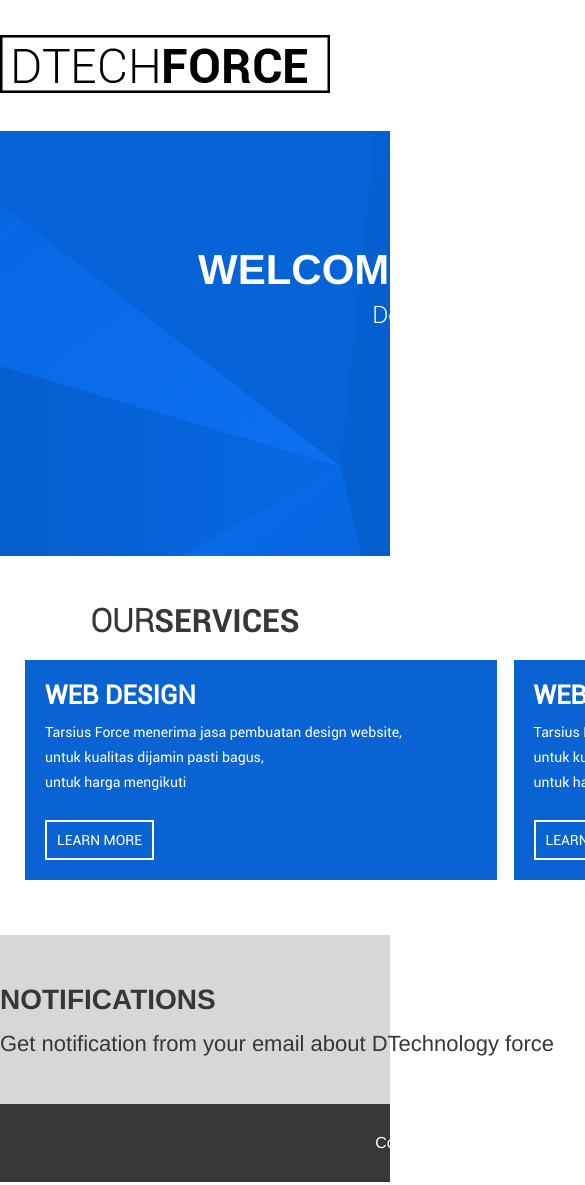
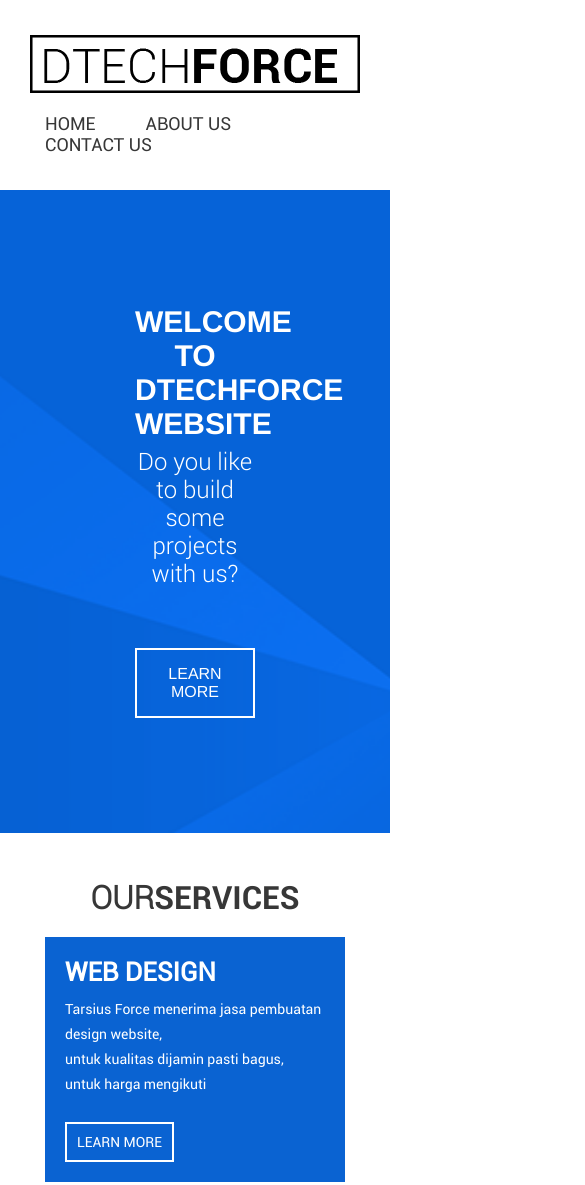
Before and after one commit to DjakaTechnology/TariusForceClone, a plain HTML site: page TarsiusForceClone/index.html in a window 390 px wide. Shown: the top 1185 px of the page, 585 px wide, since content can reach past the window. Drawn offline with Linux system fonts and the light colour scheme.

Commit message:
Responsive Update
Updated Code for responsive website

```diff
--- a/TarsiusForceClone/index.html
+++ b/TarsiusForceClone/index.html
@@ -52,7 +52,6 @@
 						<a href="#">Learn More</a>
 					</div>
 				</div>
-				<div class="content-list">
 				<div class="list-services">
 					<h2>Web Programming</h2>
 					<div class="text">
@@ -62,7 +61,6 @@
 					</div>
 					<div class="button">
 						<a href="#">Learn More</a>
-						</div>
 					</div>
 				</div>
 			</div>
--- a/TarsiusForceClone/resources/css/style.css
+++ b/TarsiusForceClone/resources/css/style.css
@@ -212,3 +212,59 @@ body{
     color: #ffffff;
     font-size: 16px;
 }
+
+/* Responsive */
+@media screen and (max-width: 1095px){
+
+    .center{
+        width : auto;
+        padding:  0 20px;
+        margin : 0;
+    }
+}
+
+@media screen and (max-width : 1095px){
+    #notification-subscribe .left-content,
+    #notification-subscribe .right-content{
+        float: none;
+        padding-top: 0 20px;
+        text-align: center;
+    }
+}
+
+@media screen and (max-width: 920px){
+.content-list .list-services,
+.content-list .list-services:last-child{
+     width: auto;
+     display: block;
+     float: none;
+     margin-bottom: 15px;
+    }
+}
+
+@media screen and (max-width: 790px){
+    #header .navigation,
+    #header #logo{
+        float: none;
+        width: auto;
+        margin: 0, auto
+    }
+
+    #header #logo{
+        margin-bottom: 0px;
+    }
+
+    #header #logo img{
+        margin: 0 auto;
+        display : table;
+    }
+
+    #header .navigation ul{
+        display: table;
+        margin : 0 auto;
+    }
+
+    #banner h1{
+        font-size: 30px;
+    }
+}
```
Lines whose indentation alone changed are shown as unchanged.
